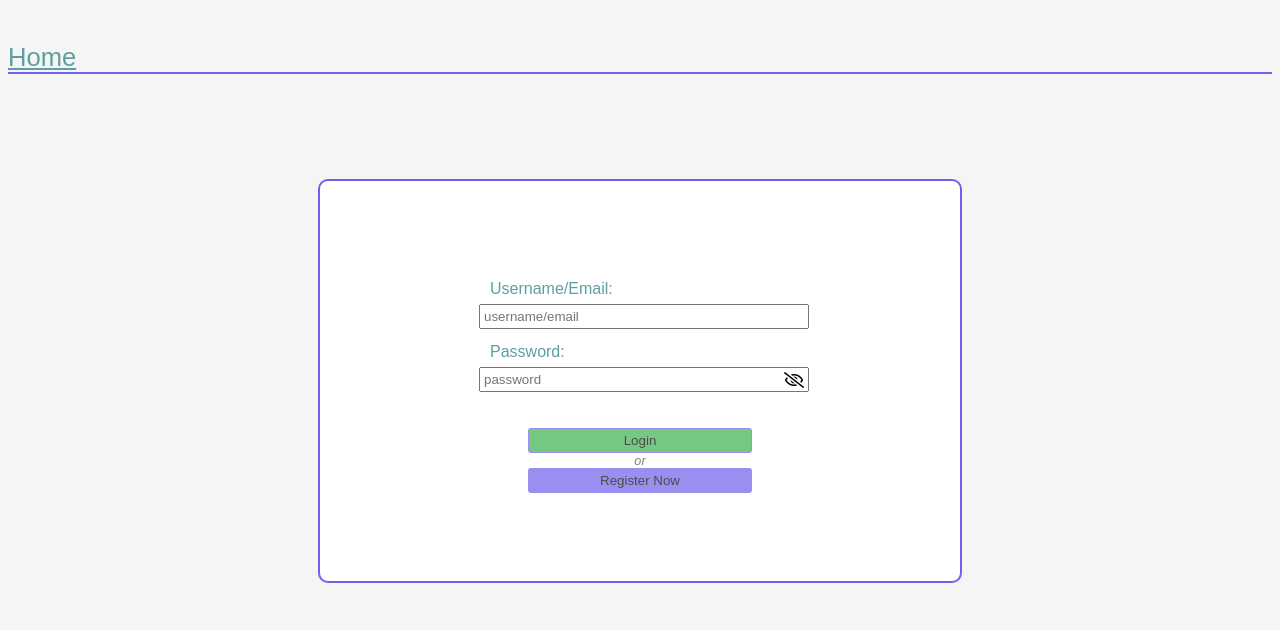
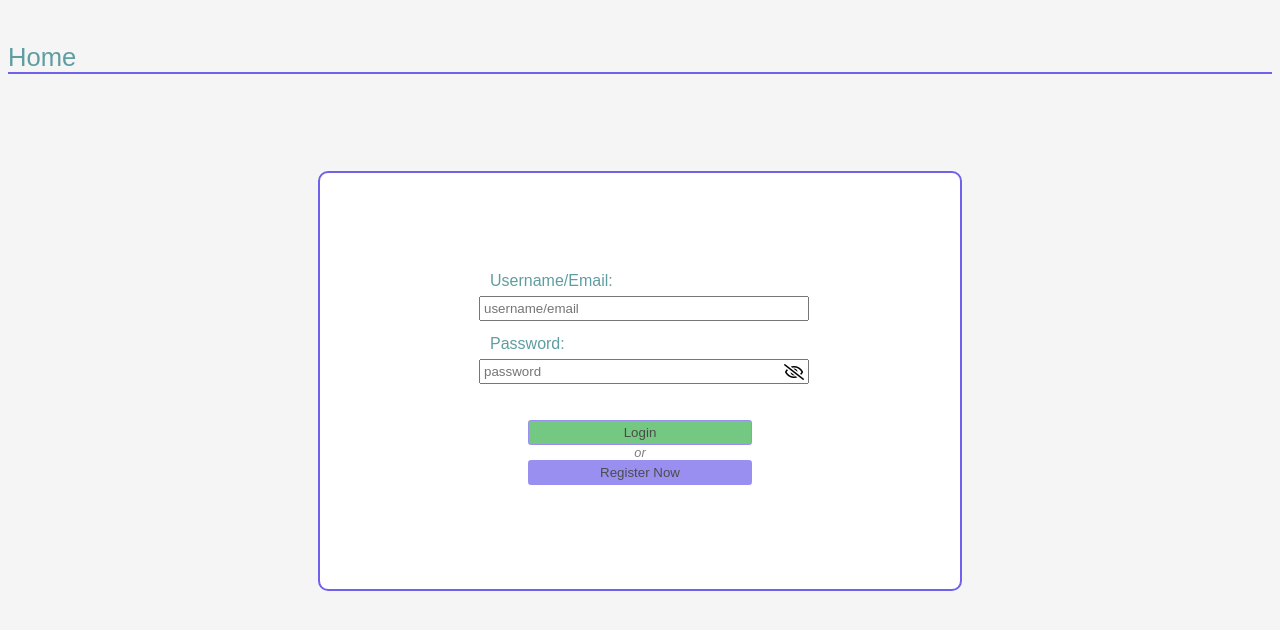
Before and after one commit to badrianp/Skill-Virtual-Instructor, a PHP site: page /html/login.html in a window 1280 px wide. Shown: the top 630 px of the page. Run offline with PHP 8.4, Linux system fonts and the light colour scheme; some libraries are stand-ins or nearby versions.

Commit message:
nodecoration

```diff
--- a/css/login.css
+++ b/css/login.css
@@ -1,7 +1,5 @@
 header {
-    text-decoration: transparent;
     font-size: 0.8em;
-    /* height: 15vh; */
     border-bottom: 2px solid rgb(111, 97, 236);
     display: flex;
     justify-content: flex-start;
@@ -10,7 +8,6 @@ header {
 
 body {
     font-family: fantasy;
-    /* color: rgb(111, 97, 236); */
     font-size: 100%;
     background-color: whitesmoke;
     height: 85vh;
@@ -42,9 +39,11 @@ body {
     justify-content: center;
     align-items: center;
     flex-flow: column nowrap;
+    padding-bottom: 1em;
 }
 
 .home-icon {
+    text-decoration: none;
     font-style: unset;
     color: cadetblue;
     font-family: fantasy;
```
